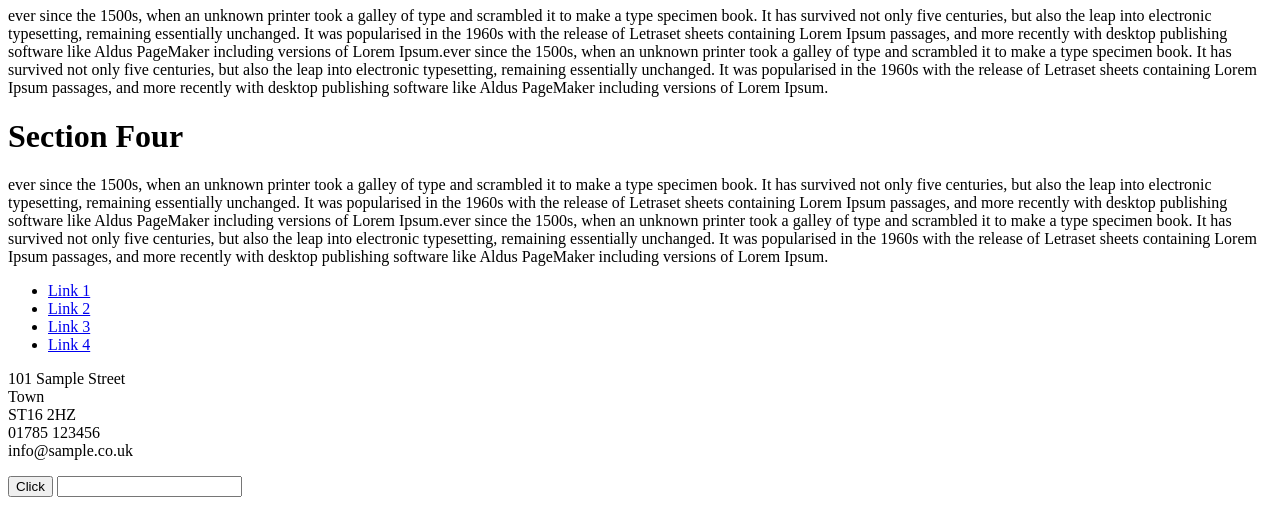
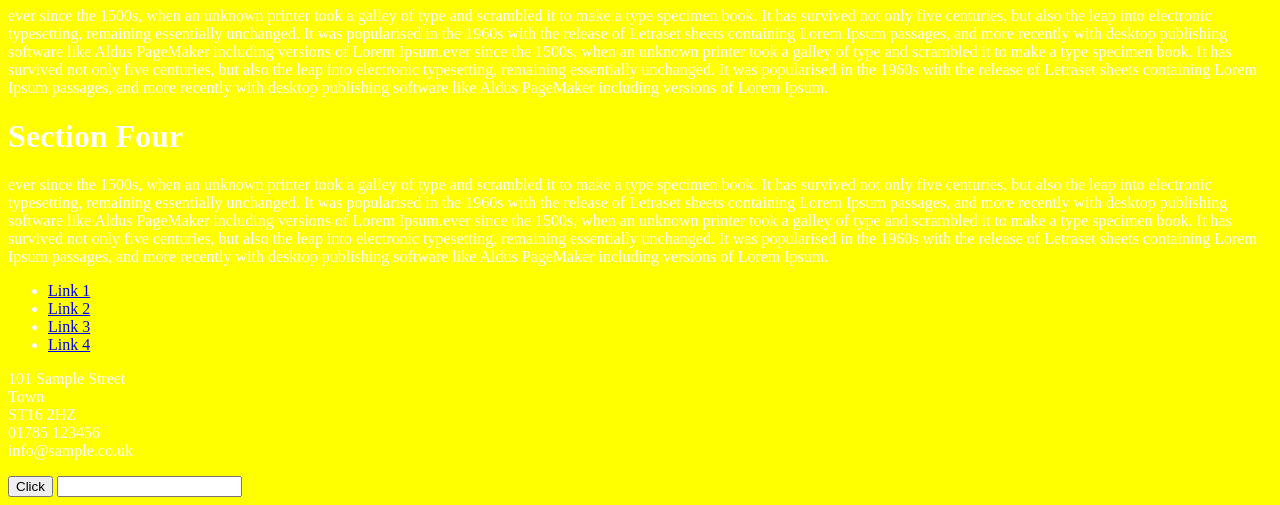
Before and after one commit to chogainz/sample, a website: page index.html in a window 1280 px wide. Shown: the part 601-1106 px from the top of the page. Drawn offline with nearby package versions, Linux system fonts and the light colour scheme; files that its build step writes are made by us from their sources.

Commit message:
body changed to yellow

```diff
--- a/sass/style.scss
+++ b/sass/style.scss
@@ -1,2 +1,7 @@
 @import "variables";
 @import "mixins";
+
+body {
+    background-color: yellow;
+    color: white;
+}
```
Also changed, not shown: stylesheets/style.css (added).
